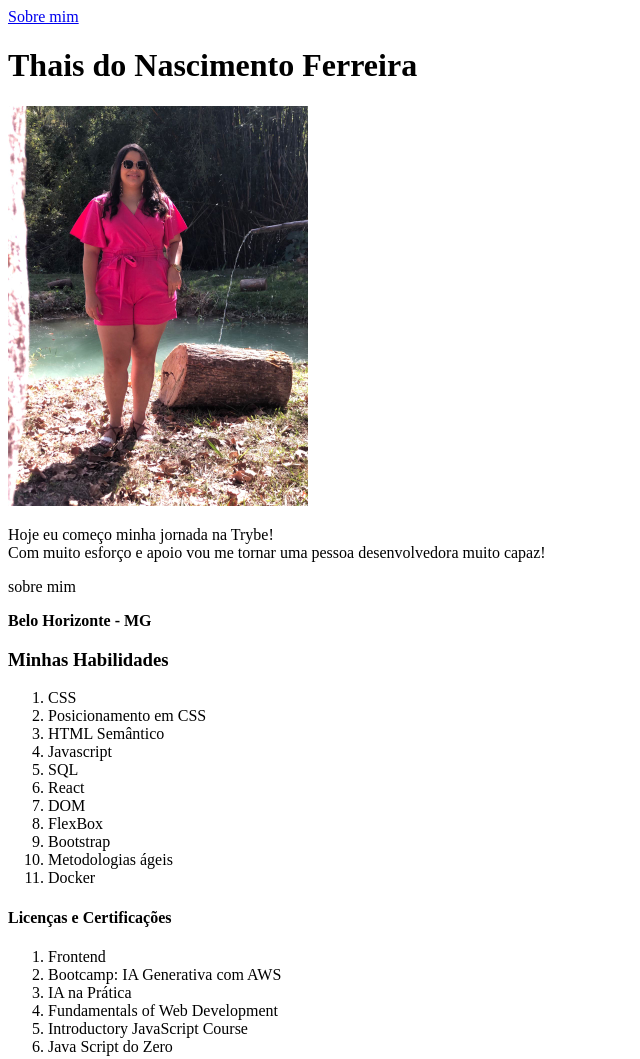
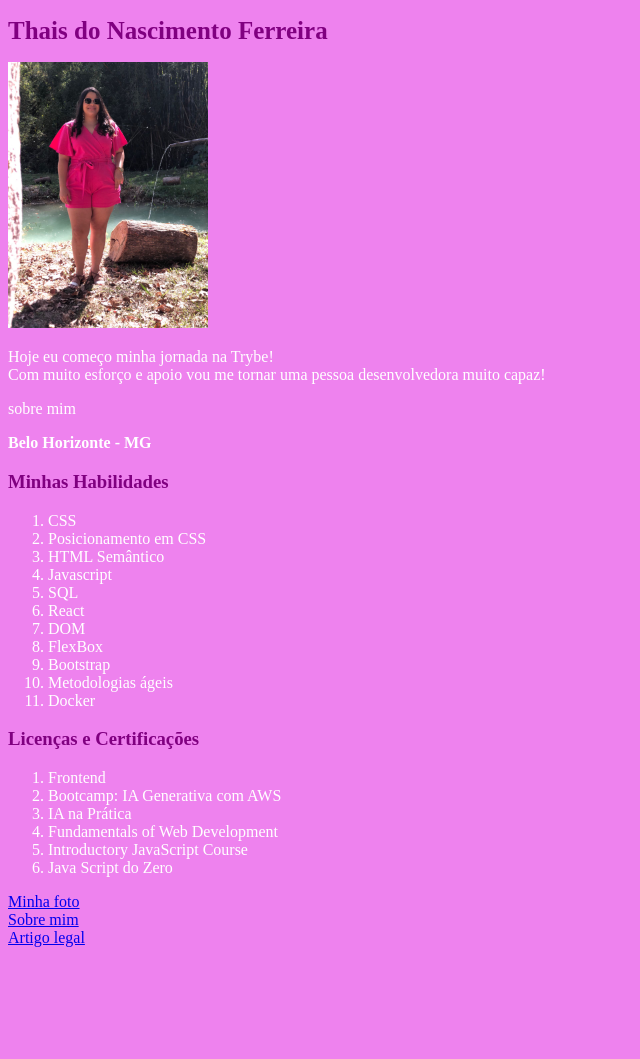
Before and after one commit to thaisnascimento2308/thaisnascimento2308, a plain HTML site: page index.html in a window 1280 px wide. Shown: the top 1059 px of the page, without its empty margins (0-640 px from the left). After the commit the page ends 955 px from the top, so only its background shows below. Drawn offline with Linux system fonts and the light colour scheme.

Commit message:
Estilizando

```diff
--- a/index.html
+++ b/index.html
@@ -5,11 +5,29 @@
     <meta name="viewport" content="width=device-width, initial-scale=1.0">
     <title>Portfólio Web</title>
 </head>
+
+<Style>
+  h1 {
+    font-size: 25px;
+    color: purple;
+  }
+
+h3 {
+  color: purple;
+}
+
+body {
+  background-color: violet;
+  color: white;
+  position:static;
+}
+
+</Style>
+
 <body>
-  <a href="#sobre-mim">Sobre mim</a>
 
   <h1 class="meuNome">Thais do Nascimento Ferreira</h1>
-  <img src="./WhatsApp Image 2023-07-05 at 16.09.33 (3).jpeg" alt="Mulher branca de óculos escuros e roupa rosa" id="foto" width="300px">
+  <img src="./WhatsApp Image 2023-07-05 at 16.09.33 (3).jpeg" alt="Mulher branca de óculos escuros e roupa rosa" id="foto" width="200px">
 
   <p>Hoje eu começo minha jornada na Trybe!<br>
     Com muito esforço e apoio vou me tornar uma pessoa desenvolvedora muito capaz!</p>
@@ -33,7 +51,7 @@
         <li class="Docker">Docker</li>
       </ol>
 
-    <h4>Licenças e Certificações</h4>
+    <h3>Licenças e Certificações</h3>
     <ol>
       <li class="Frontend">Frontend</li>
       <li class="Bootcamp">Bootcamp: IA Generativa com AWS</li>
@@ -44,8 +62,8 @@
     </ol>
 
     <a href="#minha-foto">Minha foto</a><br>
-
-    <a href="https://blog.betrybe.com/carreira/frontend/" target="_blank">Artigo legal</a>
+    <a href="#sobre-mim">Sobre mim</a><br>
+    <a href="https://blog.betrybe.com/carreira/frontend/" target="_blank">Artigo legal</a><br>
 
   </body>
 </html>
```
